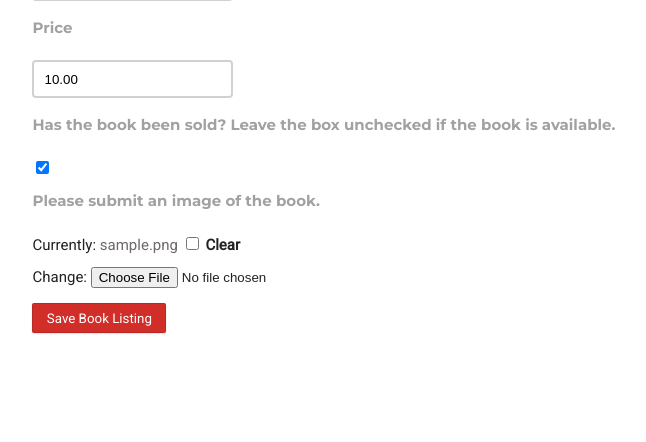
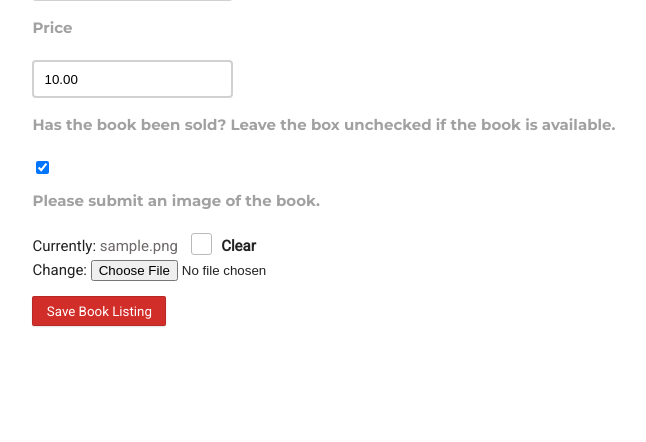
Before and after one commit to somair/hc_book_swap, a Django app: page /book/1/edit in a window 1280 px wide. Shown: the part 754-1196 px from the top of the page, without its empty margins (224-870 px from the left). Run offline with Django 3.2, Linux system fonts and the light colour scheme; a user stored in the database is signed in; tables that the repository leaves empty hold one stand-in row (values such as "Sample post"); parts of the project's set-up code (start-up, migrations or seed data) failed here and were passed over.

Commit message:
styles: Restore clear image checkbox styles, work on others

```diff
--- a/static/css/style.css
+++ b/static/css/style.css
@@ -88,6 +88,31 @@ a.hc-button-disabled {
 .hc-filter .helptext {
   display: block; }
 
+/*#id_condition input[type=checkbox], */
+#thumbnail-clear_id {
+  display: none; }
+
+/*#id_condition label, */
+label[for="thumbnail-clear_id"] {
+  cursor: pointer; }
+
+#thumbnail-clear_id + label:before {
+  border: 1px solid #BABABA;
+  border-radius: 3px;
+  content: "\00a0";
+  display: inline-block;
+  margin: 0 .6em 0 0.6em;
+  padding: 0;
+  width: 1.3em;
+  height: 1.3em; }
+
+#thumbnail-clear_id:checked + label:before {
+  border: 1px solid #D12E2A;
+  background: #D12E2A;
+  color: #fff;
+  content: "\2713";
+  text-align: center; }
+
 .hc-filter ul#id_condition {
   list-style: none; }
 
--- a/static/css/style.scss
+++ b/static/css/style.scss
@@ -128,6 +128,29 @@ a.hc-button-disabled {
   }
 }
 
+/*#id_condition input[type=checkbox], */#thumbnail-clear_id {
+  display: none; }
+
+/*#id_condition label, */label[for="thumbnail-clear_id"] {
+  cursor: pointer; }
+
+#thumbnail-clear_id + label:before/*, #id_condition label:before*/ {
+  border: 1px solid #BABABA;
+  border-radius: 3px;
+  content: "\00a0";
+  display: inline-block;
+  margin: 0 .6em 0 0.6em;
+  padding: 0;
+  width: 1.3em;
+  height: 1.3em; }
+
+#thumbnail-clear_id:checked + label:before{
+  border: 1px solid #D12E2A;
+  background: #D12E2A;
+  color: #fff;
+  content: "\2713";
+  text-align: center; }
+
 .hc-filter ul#id_condition {
   list-style: none;
 }
```
Also changed, not shown: static/js/filter.js (deleted).
